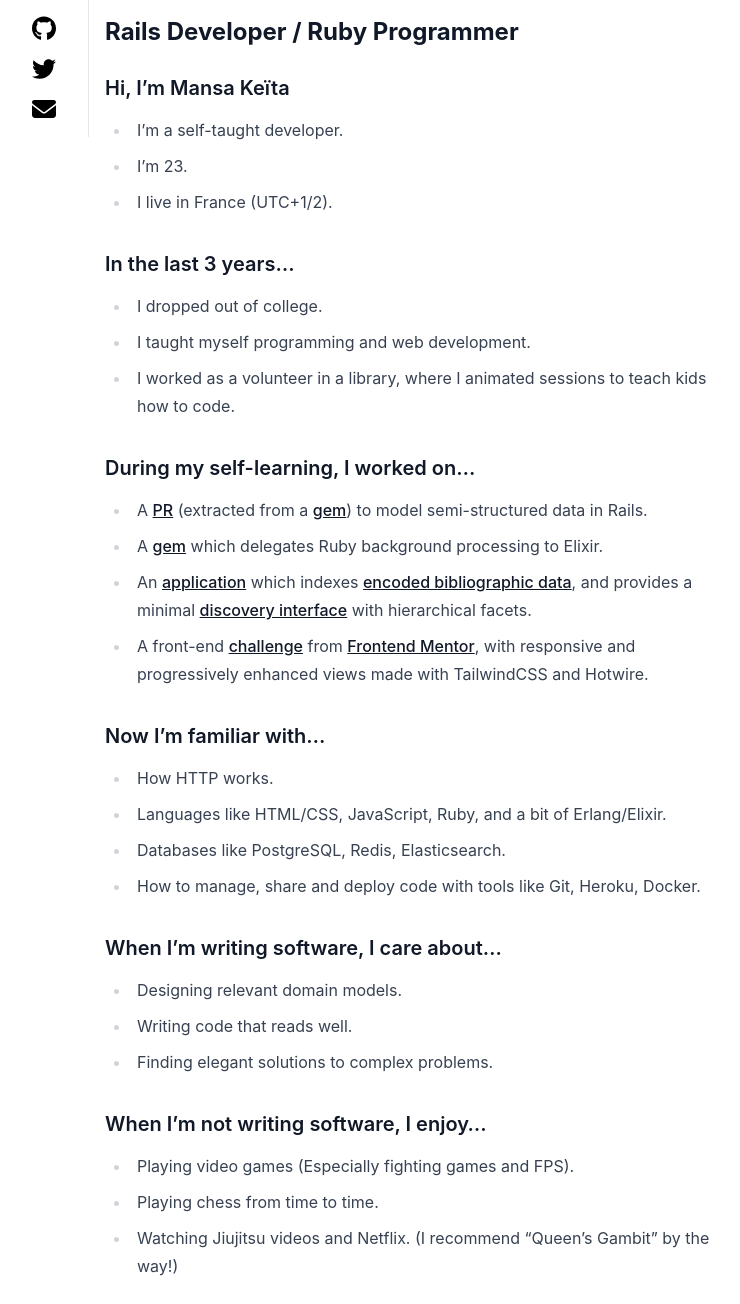
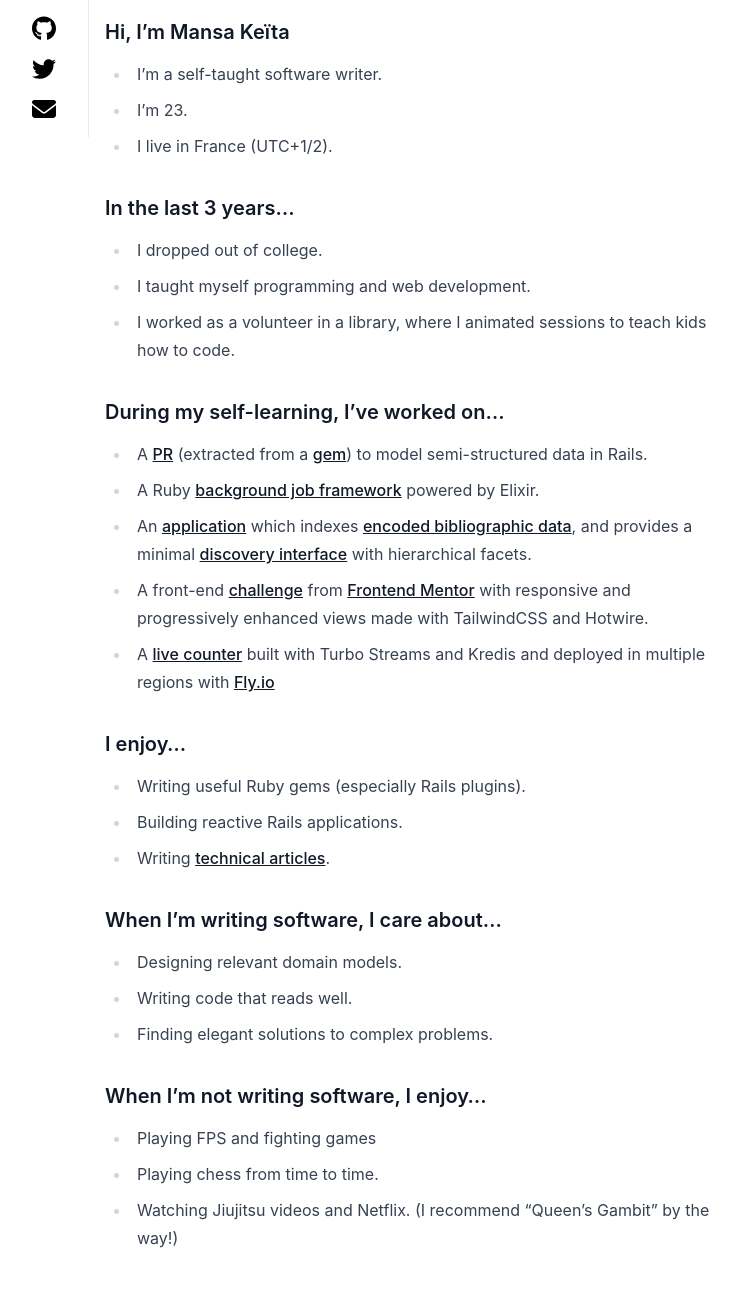
Before and after one commit to Mansakondo/Mansakondo.github.io, a Jekyll site: the page built from index.md, in a window 1280 px wide. Shown: the whole page, without its empty margins (0-740 px from the left). Built offline with Jekyll 4.4.1, drawn with Linux system fonts in a browser that asks for light colours; nearby versions of some CDN libraries; after the commit the page ends 1276 px from its top, so only the background shows below that.

Commit message:
Update resume

```diff
--- a/index.md
+++ b/index.md
@@ -2,10 +2,8 @@
 layout: default
 title: "Mansa Keïta"
 ---
-## Rails Developer / Ruby Programmer
-
 ### Hi, I'm Mansa Keïta
-* I'm a self-taught developer.
+* I'm a self-taught software writer.
 * I'm 23.
 * I live in France (UTC+1/2).
 
@@ -15,17 +13,17 @@ title: "Mansa Keïta"
 * I worked as a volunteer in a library, where I animated sessions to teach kids how to
 		code.
 
-### During my self-learning, I worked on...
+### During my self-learning, I've worked on...
 * A [PR](https://github.com/rails/rails/pull/43399) (extracted from a [gem](https://github.com/mansakondo/activemodel-embedding)) to model semi-structured data in Rails.
-* A [gem](https://github.com/mansakondo/parallelixir) which delegates Ruby background processing to Elixir.
+* A Ruby [background job framework](https://github.com/mansakondo/parallelixir) powered by Elixir.
 * An [application](https://karan-demo.herokuapp.com/) which indexes [encoded bibliographic data](https://en.wikipedia.org/wiki/MARC_standards), and provides a minimal [discovery interface](https://blog.andornot.com/blog/discovery-interfaces-a-new-opac-for-libraries/) with hierarchical facets.
-* A front-end [challenge](https://rest-countries-challenge.herokuapp.com/) from [Frontend Mentor](https://www.frontendmentor.io/challenges/rest-countries-api-with-color-theme-switcher-5cacc469fec04111f7b848ca), with responsive and progressively enhanced views made with TailwindCSS and Hotwire.
+* A front-end [challenge](https://rest-countries-challenge.herokuapp.com/) from [Frontend Mentor](https://www.frontendmentor.io/challenges/rest-countries-api-with-color-theme-switcher-5cacc469fec04111f7b848ca) with responsive and progressively enhanced views made with TailwindCSS and Hotwire.
+* A [live counter](https://hotwire-counter.fly.dev/) built with Turbo Streams and Kredis and deployed in multiple regions with [Fly.io](https://fly.io/)
 
-### Now I'm familiar with...
-* How HTTP works.
-* Languages like HTML/CSS, JavaScript, Ruby, and a bit of Erlang/Elixir.
-* Databases like PostgreSQL, Redis, Elasticsearch.
-* How to manage, share and deploy code with tools like Git, Heroku, Docker.
+### I enjoy...
+* Writing useful Ruby gems (especially Rails plugins).
+* Building reactive Rails applications.
+* Writing [technical articles](https://dev.to/mansakondo).
 
 ### When I'm writing software, I care about...
 * Designing relevant domain models.
@@ -33,6 +31,6 @@ title: "Mansa Keïta"
 * Finding elegant solutions to complex problems.
 
 ### When I'm not writing software, I enjoy...
-* Playing video games (Especially fighting games and FPS).
+* Playing FPS and fighting games
 * Playing chess from time to time.
 * Watching Jiujitsu videos and Netflix. (I recommend "Queen's Gambit" by the way!)
```
